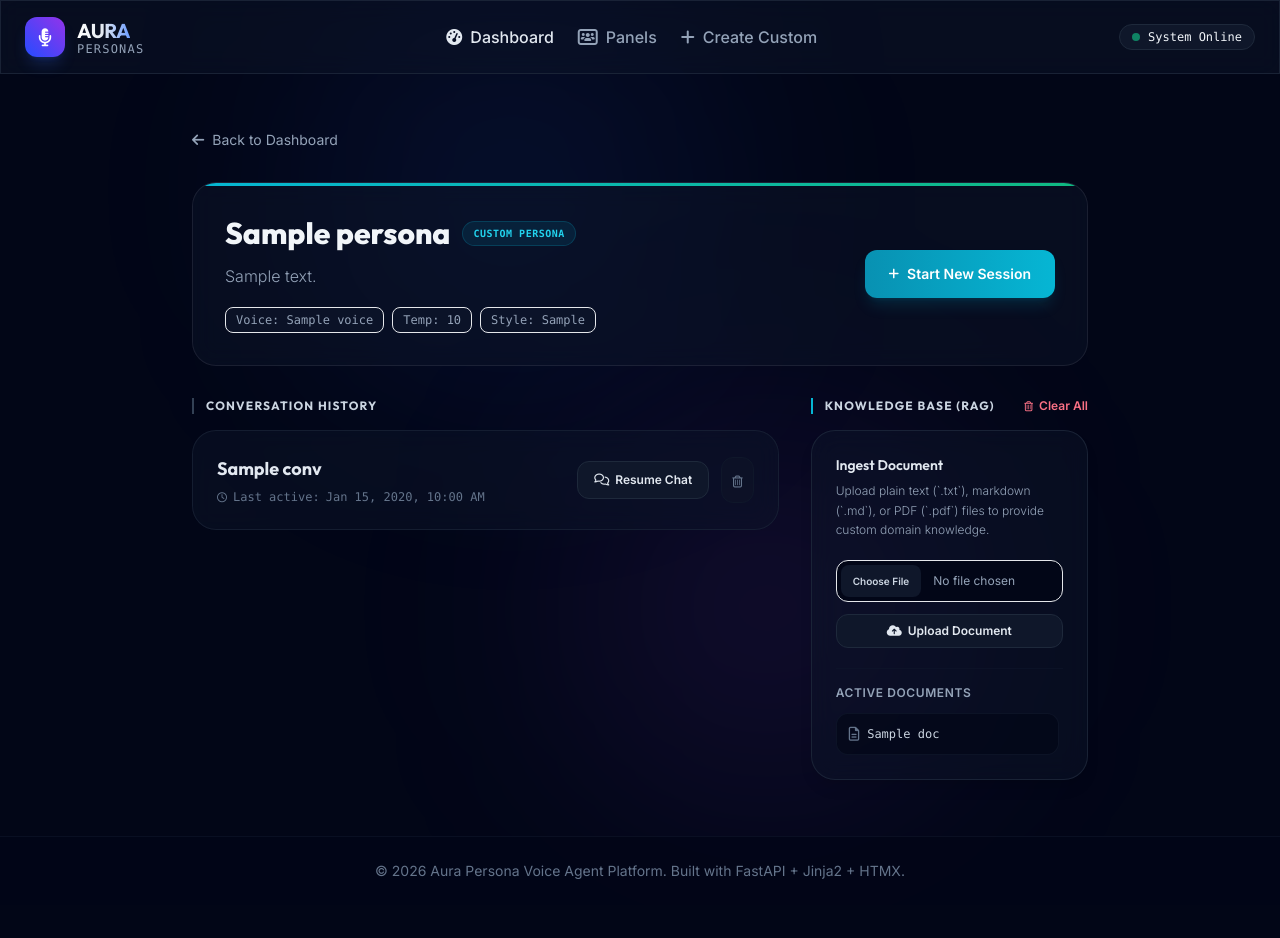
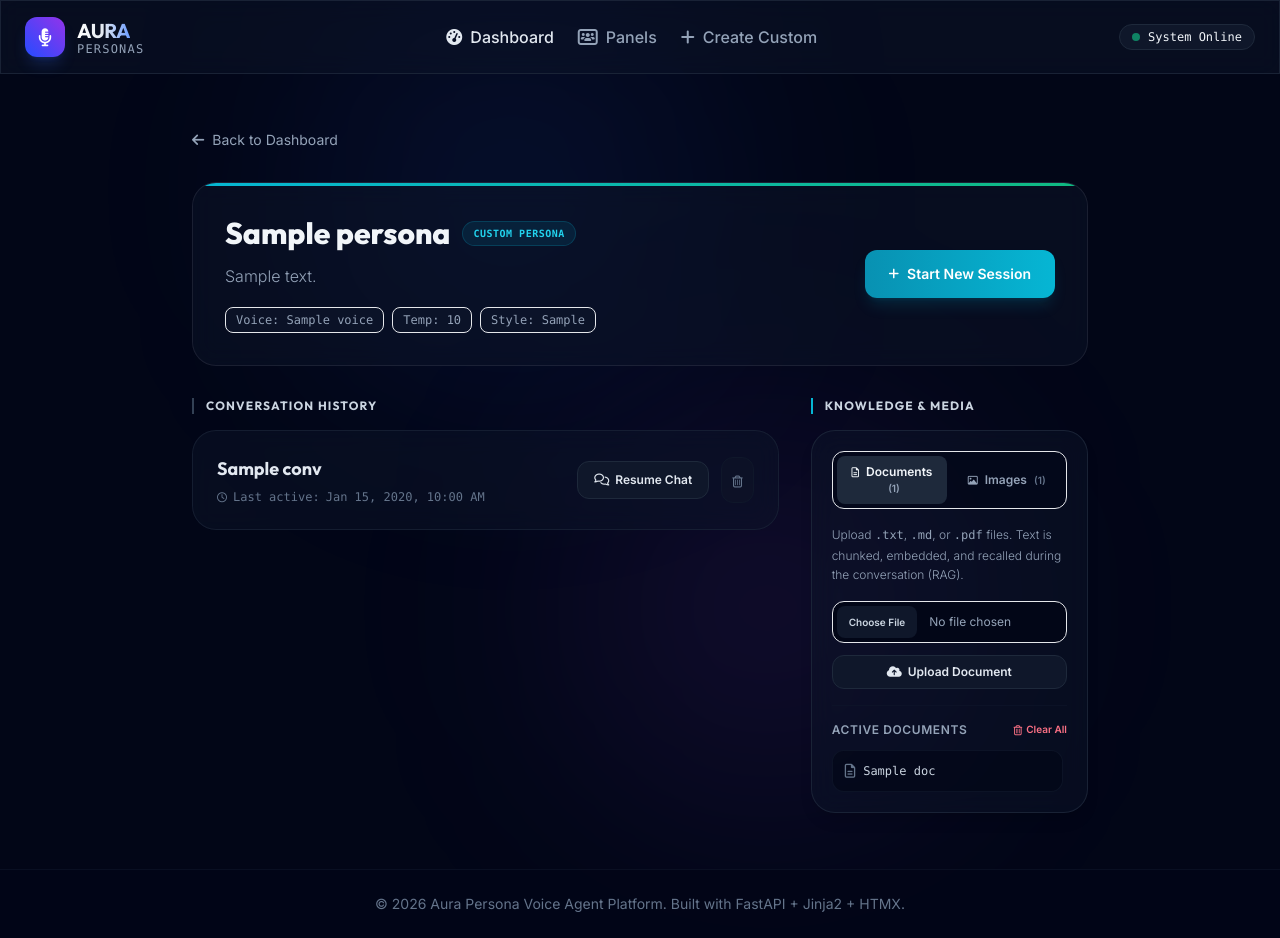
Before and after one commit to minhaj-mhd/personas, a FastAPI app: template app/templates/conversations.html in a window 1280 px wide. Before the commit the page ends 879 px from the top, so only its background shows below. Run offline with FastAPI, Linux system fonts and the light colour scheme; the template is opened without the code that fills it: most values are stand-ins (such as "Sample title", 1, 10 or a date in 2020); some libraries are stand-ins or nearby versions.

Commit message:
feat(ui): tabbed Documents/Images uploads on persona + panel pages
A single reusable uploads manager gives both single agents and panels a
clean two-tab interface for managing their knowledge and media.

- templates/partials/uploads_manager.html: parameterized by `upload_base`;
  Documents tab (existing .txt/.md/.pdf ingest + clear-all) and Images tab
  (image upload + thumbnail grid served from /api/assets/{id}, per-image
  delete). Self-contained JS handles tab switching and reloads the page
  after a successful upload/delete.
- conversations.html: replaces the old single-purpose "Knowledge Base"
  column with the manager (upload_base=/api/personas/{id}); keeps only the
  new-session redirect script.
- panel.html: adds a "Knowledge & Media" section using the same manager
  (upload_base=/api/panels/{id}).
- web/views.py: persona_detail now also loads the persona's images (and
  excludes panel-tagged docs from its list); panel_live_view loads panel
  images + panel-scoped documents.

Tests: 2 render tests assert both pages emit the tabs + correct upload
paths. Full suite 74/74 green; a live uvicorn smoke confirmed the persona
page renders the tabs and image upload -> serve -> delete round-trips.

Co-Authored-By: Claude Opus 4.8 <noreply@anthropic.com>

```diff
--- a/app/templates/conversations.html
+++ b/app/templates/conversations.html
@@ -117,94 +117,19 @@
             {% endif %}
         </div>
 
-        <!-- Right Column: Knowledge Base & RAG -->
+        <!-- Right Column: Knowledge & Media (Documents / Images) -->
         <div class="lg:col-span-1 space-y-4">
-            <div class="flex justify-between items-center">
-                <h2 class="font-outfit font-bold text-slate-300 uppercase text-xs tracking-widest border-l-2 border-cyan-500 pl-3">
-                    Knowledge Base (RAG)
-                </h2>
-                {% if documents %}
-                <button
-                    hx-delete="/api/personas/{{ persona.id }}/documents"
-                    hx-confirm="Are you sure you want to clear this persona's knowledge base?"
-                    hx-swap="none"
-                    class="text-xs text-rose-400 hover:text-rose-300 font-semibold flex items-center gap-1.5 transition-colors duration-150"
-                    title="Clear All Documents"
-                >
-                    <i class="fa-regular fa-trash-can text-[10px]"></i> Clear All
-                </button>
-                {% endif %}
-            </div>
-
-            <!-- Upload Panel -->
-            <div class="glass-panel rounded-3xl p-6 space-y-5 shadow-lg border border-slate-800/80">
-                <div class="space-y-1.5">
-                    <h3 class="font-outfit font-semibold text-sm text-slate-200">Ingest Document</h3>
-                    <p class="text-xs text-slate-400 font-light leading-relaxed">
-                        Upload plain text (`.txt`), markdown (`.md`), or PDF (`.pdf`) files to provide custom domain knowledge.
-                    </p>
-                </div>
-
-                <form
-                    hx-post="/api/personas/{{ persona.id }}/documents"
-                    hx-encoding="multipart/form-data"
-                    hx-swap="none"
-                    class="space-y-3"
-                >
-                    <div class="space-y-2">
-                        <input
-                            type="file"
-                            name="file"
-                            accept=".txt,.md,.pdf,application/pdf"
-                            required
-                            class="block w-full text-xs text-slate-400 file:mr-3 file:py-2 file:px-3 file:rounded-lg file:border-0 file:text-[10px] file:font-semibold file:bg-slate-900 file:text-slate-300 hover:file:bg-slate-850 cursor-pointer bg-slate-950 border border-slate-850 rounded-xl p-1 focus:outline-none"
-                        >
-                    </div>
-                    <button
-                        type="submit"
-                        class="w-full py-2 bg-slate-900 hover:bg-slate-850 border border-slate-800 hover:border-slate-700 text-xs font-semibold rounded-xl text-slate-200 transition-all duration-150 flex items-center justify-center gap-1.5"
-                    >
-                        <i class="fa-solid fa-cloud-arrow-up"></i> Upload Document
-                    </button>
-                </form>
-
-                <div class="border-t border-slate-900/60 pt-4 space-y-3">
-                    <h4 class="text-xs font-semibold text-slate-400 uppercase tracking-wider">Active Documents</h4>
-                    <div id="documents-list-container" class="space-y-2">
-                        {% if documents %}
-                        <ul class="space-y-2 max-h-40 overflow-y-auto pr-1">
-                            {% for doc in documents %}
-                            <li class="flex items-center gap-2 text-xs text-slate-300 bg-slate-950/60 px-3 py-2.5 rounded-xl border border-slate-900/80 font-mono truncate">
-                                <i class="fa-regular fa-file-lines text-slate-500 shrink-0 text-sm"></i>
-                                <span class="truncate" title="{{ doc }}">{{ doc }}</span>
-                            </li>
-                            {% endfor %}
-                        </ul>
-                        {% else %}
-                        <p class="text-xs text-slate-500 italic py-2">
-                            No documents uploaded. The persona will only use its system prompt and chat history.
-                        </p>
-                        {% endif %}
-                    </div>
-                </div>
-            </div>
+            <h2 class="font-outfit font-bold text-slate-300 uppercase text-xs tracking-widest border-l-2 border-cyan-500 pl-3">
+                Knowledge &amp; Media
+            </h2>
+            {% set upload_base = "/api/personas/" ~ persona.id %}
+            {% include "partials/uploads_manager.html" %}
         </div>
     </div>
 
-    <!-- Client Script to reload page on successful upload/clear, and redirect on session creation -->
+    <!-- Redirect to the new chat session on creation (upload reloads handled by the uploads manager). -->
     <script>
         document.body.addEventListener('htmx:afterRequest', function(evt) {
-            if (evt.detail.pathInfo.requestPath.includes('/documents')) {
-                if (evt.detail.successful) {
-                    window.location.reload();
-                } else {
-                    let detail = "Upload failed.";
-                    try {
-                        detail = JSON.parse(evt.detail.xhr.responseText).detail || detail;
-                    } catch (e) { /* keep default message */ }
-                    alert(detail);
-                }
-            }
             if (evt.detail.pathInfo.requestPath === '/api/conversations' && evt.detail.successful) {
                 try {
                     const response = JSON.parse(evt.detail.xhr.responseText);
--- /dev/null
+++ b/app/templates/partials/uploads_manager.html
@@ -0,0 +1,134 @@
+{# Reusable tabbed uploads manager (Documents | Images).
+   Expects in context:
+     upload_base : str  -> e.g. "/api/personas/<id>" or "/api/panels/<id>"
+     documents   : list[str]        (filenames)
+     images      : list[Asset]      (ORM rows: .id, .filename)
+   Documents post to {upload_base}/documents ; images to {upload_base}/images.
+   Image bytes are served from /api/assets/{id}. #}
+<div data-uploads-manager class="glass-panel rounded-3xl p-5 space-y-4 shadow-lg border border-slate-800/80">
+    <!-- Tabs -->
+    <div class="flex items-center gap-1 p-1 rounded-xl bg-slate-950/70 border border-slate-850">
+        <button type="button" data-tab-btn="documents"
+            class="uploads-tab flex-1 px-3 py-2 rounded-lg text-xs font-semibold transition-all bg-slate-800 text-slate-100">
+            <i class="fa-regular fa-file-lines text-[10px] mr-1"></i> Documents
+            <span class="ml-1 text-[10px] text-slate-400">({{ documents|length }})</span>
+        </button>
+        <button type="button" data-tab-btn="images"
+            class="uploads-tab flex-1 px-3 py-2 rounded-lg text-xs font-semibold transition-all text-slate-400 hover:text-slate-200">
+            <i class="fa-regular fa-image text-[10px] mr-1"></i> Images
+            <span class="ml-1 text-[10px] text-slate-500">({{ images|length }})</span>
+        </button>
+    </div>
+
+    <!-- Documents pane -->
+    <div data-tab-pane="documents" class="space-y-4">
+        <p class="text-xs text-slate-400 font-light leading-relaxed">
+            Upload <code>.txt</code>, <code>.md</code>, or <code>.pdf</code> files. Text is chunked, embedded,
+            and recalled during the conversation (RAG).
+        </p>
+        <form hx-post="{{ upload_base }}/documents" hx-encoding="multipart/form-data" hx-swap="none" class="space-y-3">
+            <input type="file" name="file" accept=".txt,.md,.pdf,application/pdf" required
+                class="block w-full text-xs text-slate-400 file:mr-3 file:py-2 file:px-3 file:rounded-lg file:border-0 file:text-[10px] file:font-semibold file:bg-slate-900 file:text-slate-300 hover:file:bg-slate-850 cursor-pointer bg-slate-950 border border-slate-850 rounded-xl p-1 focus:outline-none">
+            <button type="submit"
+                class="w-full py-2 bg-slate-900 hover:bg-slate-850 border border-slate-800 hover:border-slate-700 text-xs font-semibold rounded-xl text-slate-200 transition-all flex items-center justify-center gap-1.5">
+                <i class="fa-solid fa-cloud-arrow-up"></i> Upload Document
+            </button>
+        </form>
+        <div class="border-t border-slate-900/60 pt-4 space-y-3">
+            <div class="flex items-center justify-between">
+                <h4 class="text-xs font-semibold text-slate-400 uppercase tracking-wider">Active Documents</h4>
+                {% if documents %}
+                <button hx-delete="{{ upload_base }}/documents"
+                    hx-confirm="Clear all documents from this knowledge base?" hx-swap="none"
+                    class="text-[10px] text-rose-400 hover:text-rose-300 font-semibold flex items-center gap-1">
+                    <i class="fa-regular fa-trash-can text-[10px]"></i> Clear All
+                </button>
+                {% endif %}
+            </div>
+            {% if documents %}
+            <ul class="space-y-2 max-h-44 overflow-y-auto pr-1">
+                {% for doc in documents %}
+                <li class="flex items-center gap-2 text-xs text-slate-300 bg-slate-950/60 px-3 py-2.5 rounded-xl border border-slate-900/80 font-mono truncate">
+                    <i class="fa-regular fa-file-lines text-slate-500 shrink-0 text-sm"></i>
+                    <span class="truncate" title="{{ doc }}">{{ doc }}</span>
+                </li>
+                {% endfor %}
+            </ul>
+            {% else %}
+            <p class="text-xs text-slate-500 italic py-2">No documents yet.</p>
+            {% endif %}
+        </div>
+    </div>
+
+    <!-- Images pane -->
+    <div data-tab-pane="images" class="space-y-4 hidden">
+        <p class="text-xs text-slate-400 font-light leading-relaxed">
+            Upload PNG/JPEG/WebP/GIF images. They're shown to the agent as visual context at the start of a live session.
+        </p>
+        <form hx-post="{{ upload_base }}/images" hx-encoding="multipart/form-data" hx-swap="none" class="space-y-3">
+            <input type="file" name="file" accept="image/png,image/jpeg,image/webp,image/gif" required
+                class="block w-full text-xs text-slate-400 file:mr-3 file:py-2 file:px-3 file:rounded-lg file:border-0 file:text-[10px] file:font-semibold file:bg-slate-900 file:text-slate-300 hover:file:bg-slate-850 cursor-pointer bg-slate-950 border border-slate-850 rounded-xl p-1 focus:outline-none">
+            <button type="submit"
+                class="w-full py-2 bg-slate-900 hover:bg-slate-850 border border-slate-800 hover:border-slate-700 text-xs font-semibold rounded-xl text-slate-200 transition-all flex items-center justify-center gap-1.5">
+                <i class="fa-solid fa-image"></i> Upload Image
+            </button>
+        </form>
+        <div class="border-t border-slate-900/60 pt-4 space-y-3">
+            <h4 class="text-xs font-semibold text-slate-400 uppercase tracking-wider">Uploaded Images</h4>
+            {% if images %}
+            <div class="grid grid-cols-3 gap-2 max-h-56 overflow-y-auto pr-1">
+                {% for img in images %}
+                <div class="group relative rounded-xl overflow-hidden border border-slate-800 bg-slate-950 aspect-square">
+                    <img src="/api/assets/{{ img.id }}" alt="{{ img.filename }}" title="{{ img.filename }}"
+                        class="w-full h-full object-cover">
+                    <button hx-delete="/api/assets/{{ img.id }}" hx-confirm="Delete this image?" hx-swap="none"
+                        class="absolute top-1 right-1 w-6 h-6 rounded-lg bg-slate-950/80 border border-slate-800 text-slate-300 hover:text-rose-400 hover:border-rose-900/50 opacity-0 group-hover:opacity-100 transition-all flex items-center justify-center"
+                        title="Delete image">
+                        <i class="fa-regular fa-trash-can text-[10px]"></i>
+                    </button>
+                </div>
+                {% endfor %}
+            </div>
+            {% else %}
+            <p class="text-xs text-slate-500 italic py-2">No images yet.</p>
+            {% endif %}
+        </div>
+    </div>
+</div>
+
+<script>
+(function () {
+    const root = document.querySelector('[data-uploads-manager]');
+    if (!root || root.dataset.wired) return;
+    root.dataset.wired = "1";
+
+    root.querySelectorAll('[data-tab-btn]').forEach((btn) => {
+        btn.addEventListener('click', () => {
+            const target = btn.getAttribute('data-tab-btn');
+            root.querySelectorAll('[data-tab-btn]').forEach((b) => {
+                const on = b === btn;
+                b.classList.toggle('bg-slate-800', on);
+                b.classList.toggle('text-slate-100', on);
+                b.classList.toggle('text-slate-400', !on);
+            });
+            root.querySelectorAll('[data-tab-pane]').forEach((p) => {
+                p.classList.toggle('hidden', p.getAttribute('data-tab-pane') !== target);
+            });
+        });
+    });
+
+    // Reload after a successful document/image upload or asset delete so the lists refresh.
+    document.body.addEventListener('htmx:afterRequest', function (evt) {
+        const path = (evt.detail.pathInfo && evt.detail.pathInfo.requestPath) || '';
+        if (/\/(documents|images|assets)\b/.test(path) || /\/api\/assets\//.test(path)) {
+            if (evt.detail.successful) {
+                window.location.reload();
+            } else {
+                let detail = "Upload failed.";
+                try { detail = JSON.parse(evt.detail.xhr.responseText).detail || detail; } catch (e) {}
+                alert(typeof detail === 'string' ? detail : JSON.stringify(detail));
+            }
+        }
+    });
+})();
+</script>
```
Also changed, not shown: app/templates/panel.html (+10 -1 lines), app/tests/test_assets.py (+37 -0 lines), app/web/views.py (+60 -2 lines).
